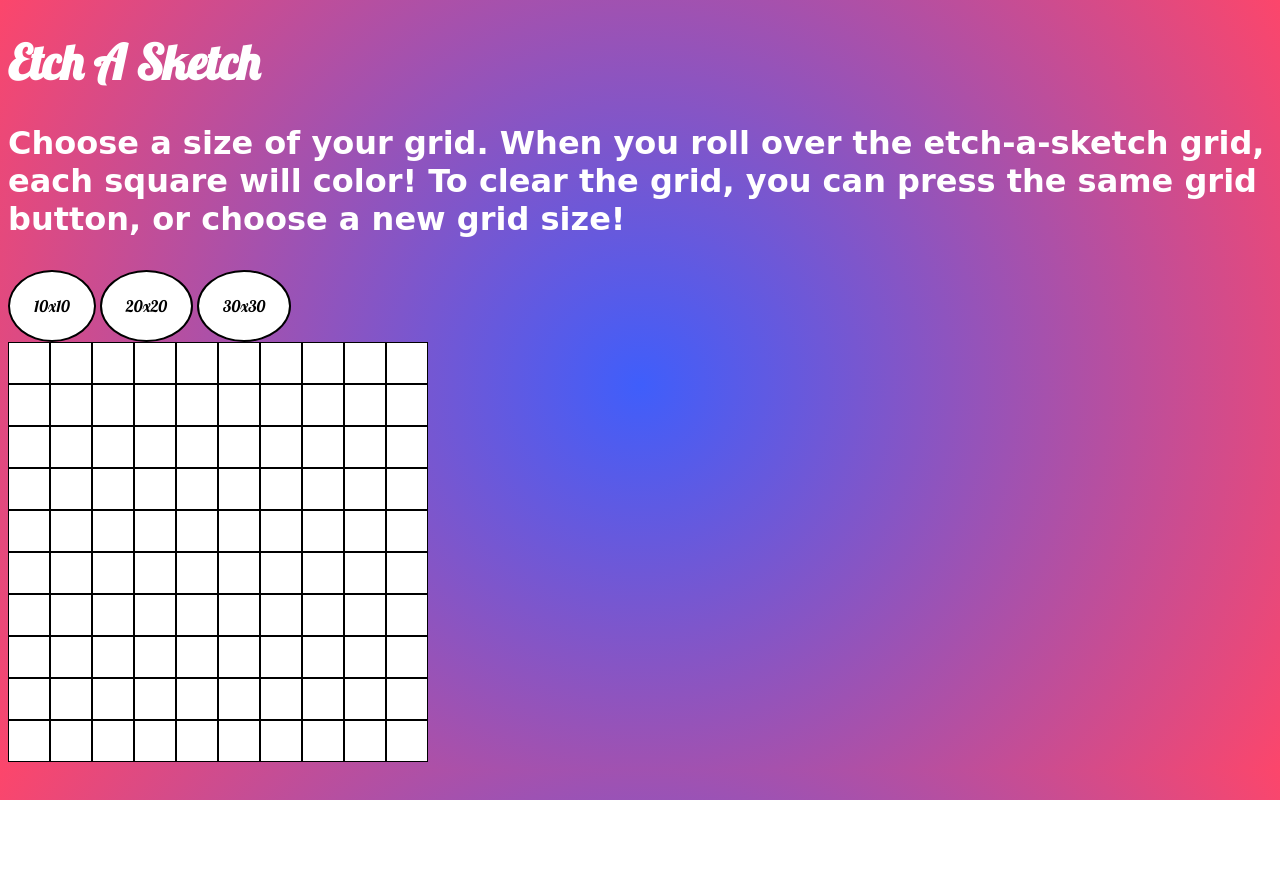
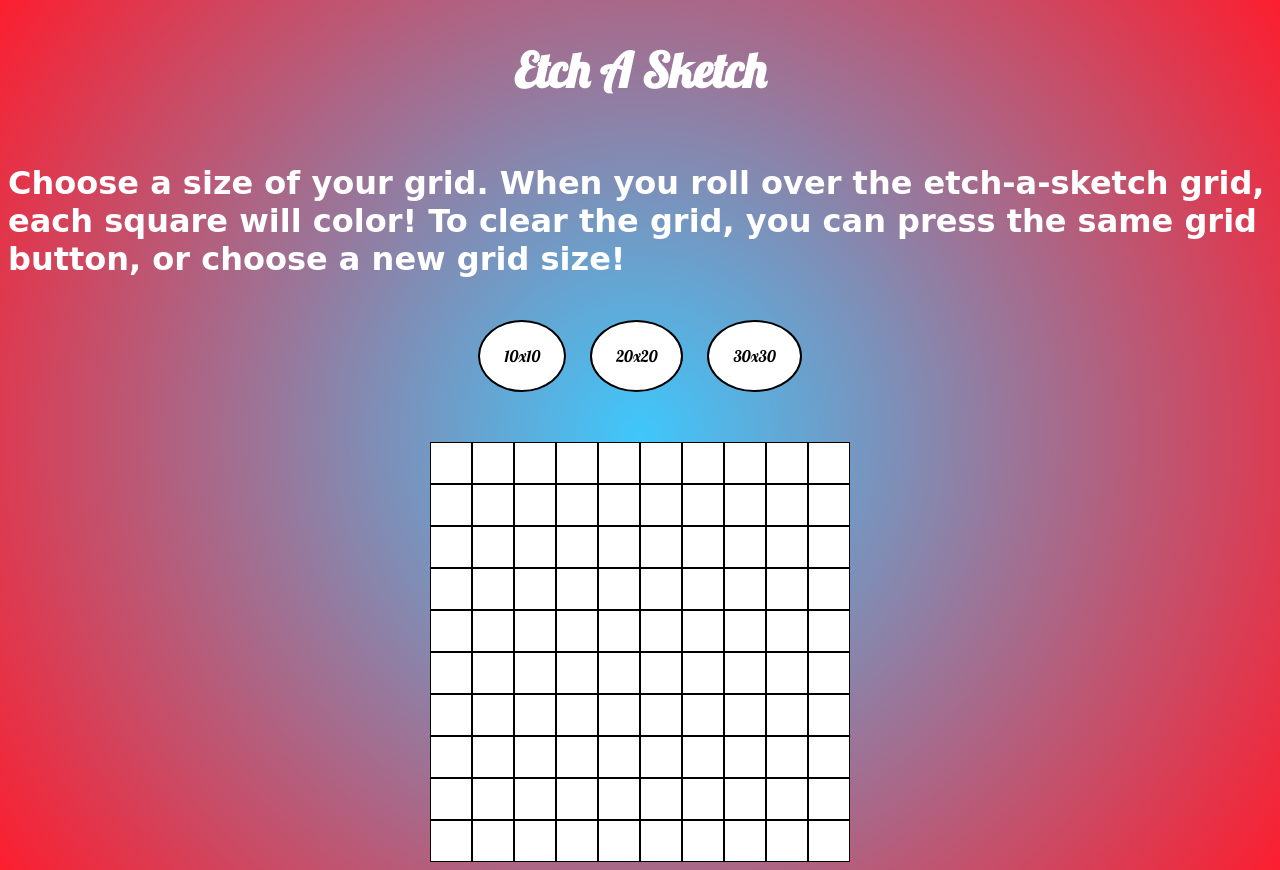
Before and after one commit to zjohnsonhxc/top-etch-a-sketch, a plain HTML site: page index.html in a window 1280 px wide. Before the commit the page ends 800 px from the top, so only its background shows below. Drawn offline with Linux system fonts and the light colour scheme; a web font is replaced by a local one.

Commit message:
Make minor CSS changes
Change background color, centering, and some Flexbox elements

```diff
--- a/styles.css
+++ b/styles.css
@@ -3,12 +3,16 @@
 }
 
 body {
-  background: rgb(63, 94, 251);
+  background: rgb(94, 130, 183);
   background: radial-gradient(
     circle,
-    rgba(63, 94, 251, 1) 0%,
-    rgba(252, 70, 107, 1) 100%
+    rgb(63, 199, 251) 0%,
+    rgba(252, 30, 47, 1) 100%
   );
+  display: flex;
+  flex-direction: column;
+  align-items: center;
+  justify-content: center;
 }
 
 h1 {
@@ -31,6 +35,7 @@ button {
   border-radius: 50%;
   font-family: 'Lobster', cursive;
   border: 2px solid black;
+  margin: 10px 10px 50px 10px;
 }
 
 .container {
```
Also changed, not shown: index.js (+6 -1 lines).
